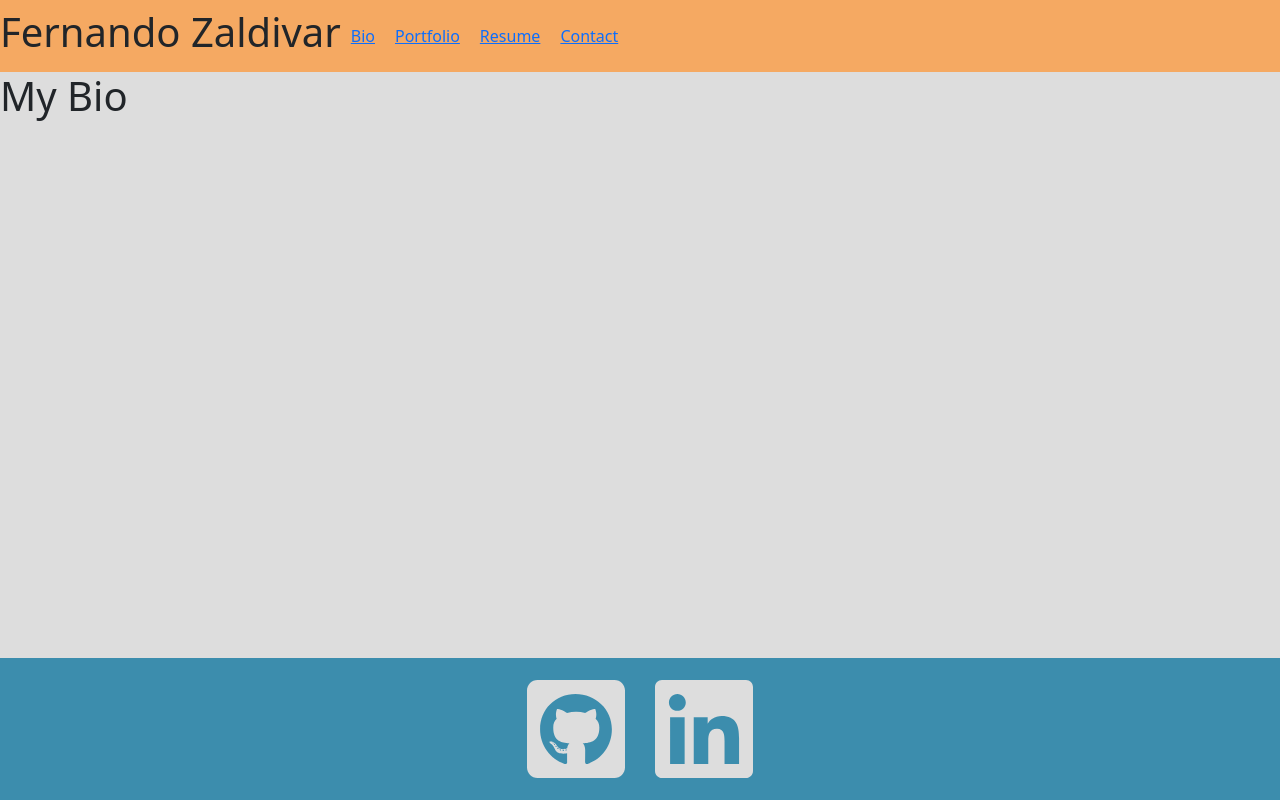
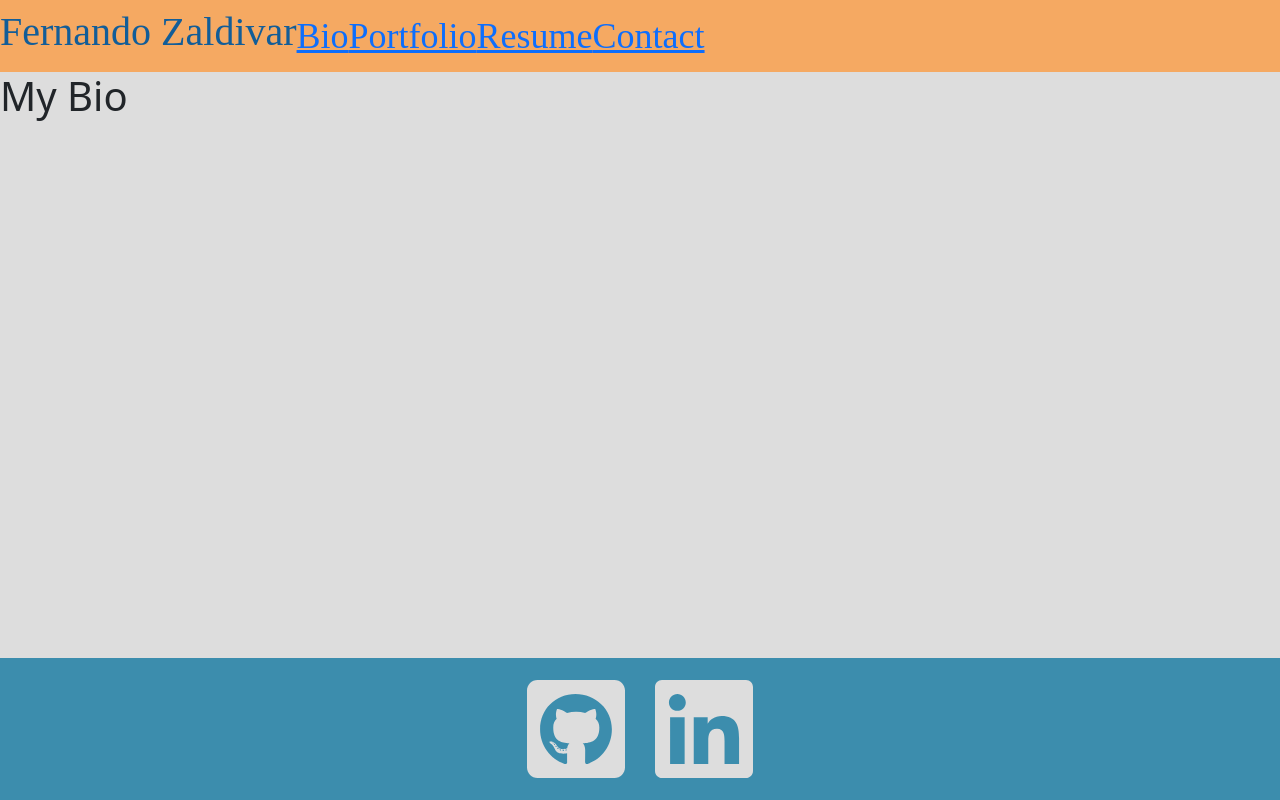
Before and after one commit to Alkathos/react-portfolio-2, a React (Create React App) app: page / in a window 1280 px wide. Built offline with nearby package versions, Linux system fonts and the light colour scheme.

Commit message:
Changes to nav area

```diff
--- a/src/App.css
+++ b/src/App.css
@@ -4,7 +4,6 @@
   flex-direction: column;
   min-height: 100vh;
 }
-
 
 .content-wrap {
   flex: 1;
@@ -29,11 +28,19 @@
   color: #f5a962
 }
 
-.nav-links {
-  text-align: right;
-  padding: 10px;
+.myName {
+  text-align: left;
+  font-size: 48px;
+}
+
+.nav-link-container {
+  color: #125d98;
+
 }
 
 nav {
   background-color: #f5a962;
+  font-family: 'Permanent Marker', cursive;
+  font-size: 36px;
+  text-align: right;
 }
--- a/src/components/Navigation.js
+++ b/src/components/Navigation.js
@@ -5,14 +5,14 @@ import Navbar from 'react-bootstrap/Navbar'
 
 function Navigation() {
     return (
-        <div>
+        <div className="nav-link-container">
             <Navbar>
-                    <h1>Fernando Zaldivar</h1>
+                    <span className="myName"><h1>Fernando Zaldivar</h1></span>
                     <div>
-                        <NavLink className="nav-links" to="/">Bio</NavLink>
-                        <NavLink className="nav-links" to="/portfolio">Portfolio</NavLink>
-                        <NavLink className="nav-links" to="/resume">Resume</NavLink>
-                        <NavLink className="nav-links" to="/contact">Contact</NavLink>
+                        <NavLink to="/">Bio</NavLink>
+                        <NavLink to="/portfolio">Portfolio</NavLink>
+                        <NavLink to="/resume">Resume</NavLink>
+                        <NavLink to="/contact">Contact</NavLink>
                     </div>
             </Navbar>
         </div>
```
Also changed, not shown: src/App.js (+4 -4 lines).
